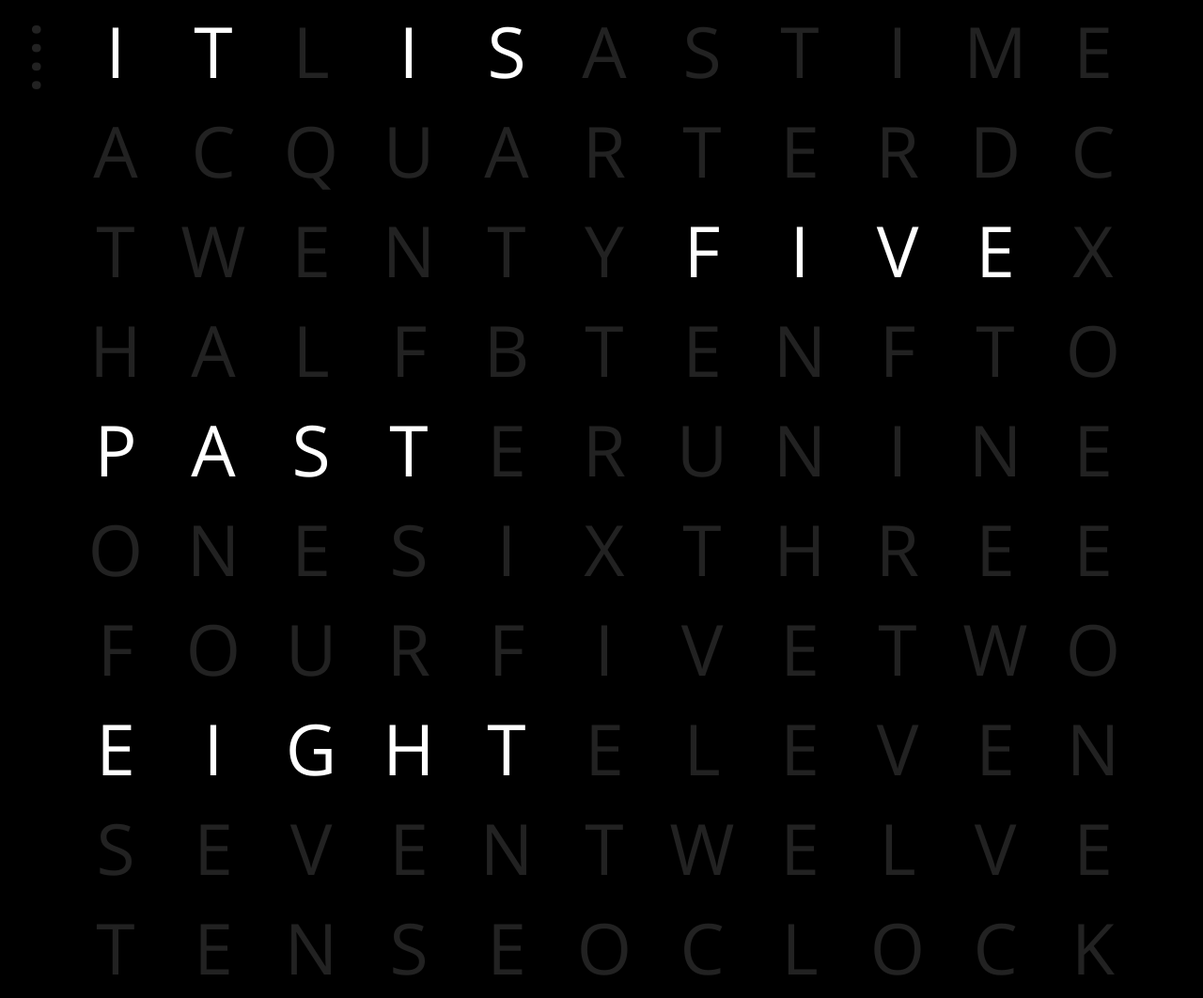
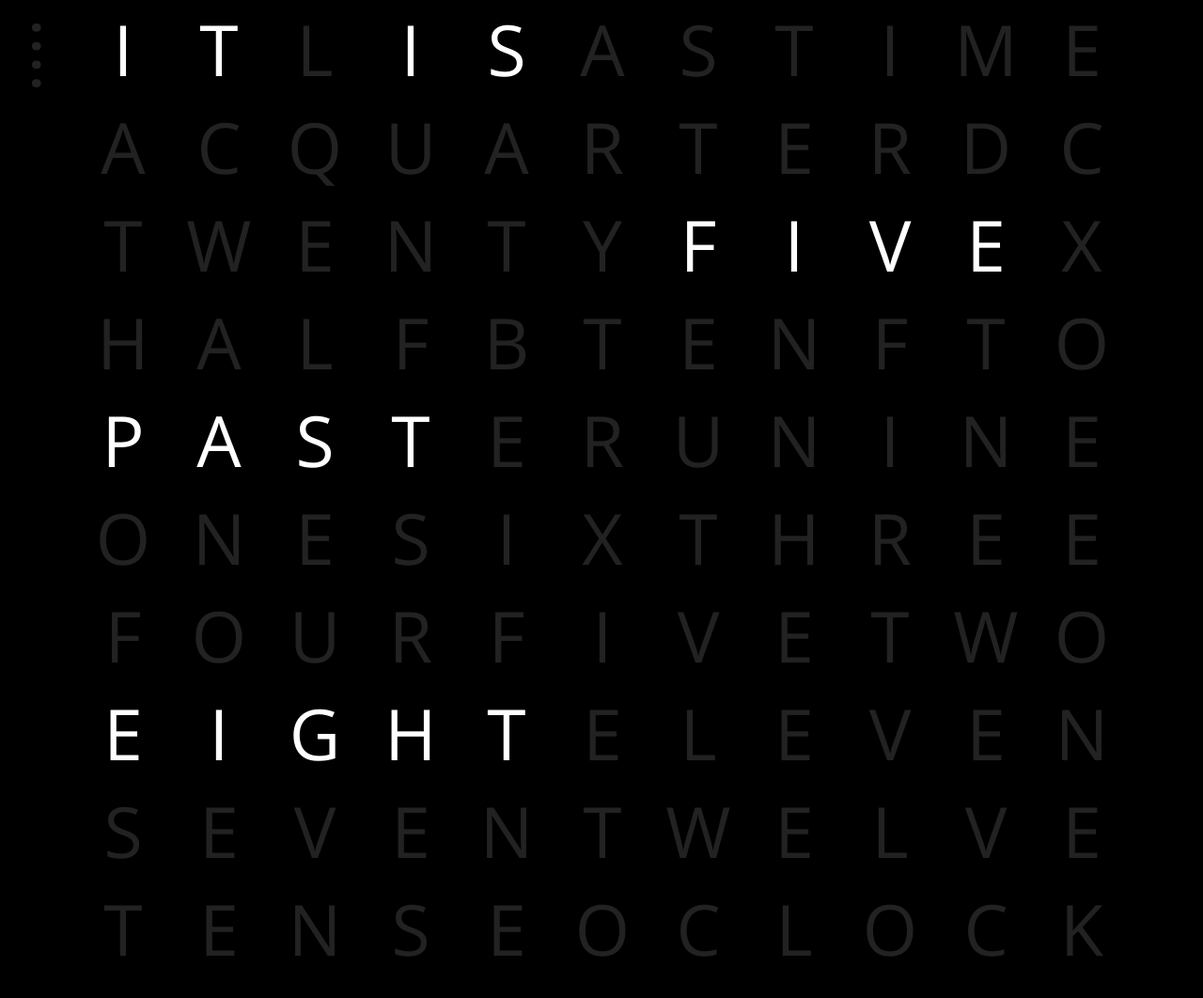
Before and after one commit to danielduan/RaspberryPIClock, a PHP site: page /clock in a window 1280 px wide. Shown: the whole page at 94% size. After the commit the page ends 1018 px from the top, so only its background shows below. Run offline with PHP 8.4, Linux system fonts and the light colour scheme.

Commit message:
removed excess code

```diff
--- a/clock/CSS Clock_files/clock.css
+++ b/clock/CSS Clock_files/clock.css
@@ -9,10 +9,15 @@ body {
 	overflow:hidden;
 }
 
+table {
+	border-collapse:collapse;
+	border-spacing:0;
+}
+
 #qlocktwo {
 	position:absolute;
 	margin-top:0px;
-	margin-left:70px;
+	margin-left:80px;
 	font-size: 75px;
 	font-family: 'Open Sans';
 	color: #222222;
@@ -25,7 +30,7 @@ body {
     -ms-transform: rotate(90deg);
     transform: rotate(90deg);
 	position:absolute;
-	margin-top: 10px;
+	margin-top: 8px;
 	margin-left: 25px;
 	font-size: 75px;
 	font-family: 'Open Sans';
```
Also changed, not shown: clock/CSS Clock_files/clock.js (+0 -52 lines).
